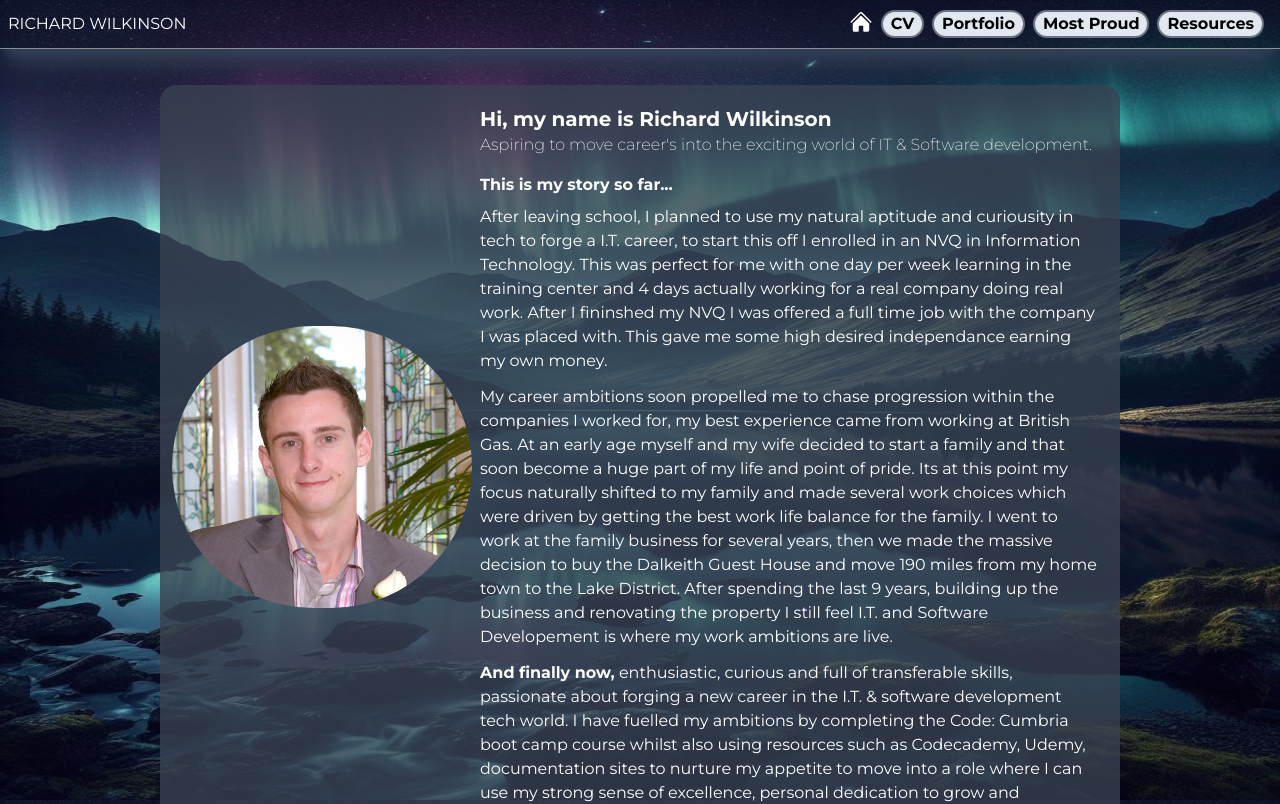
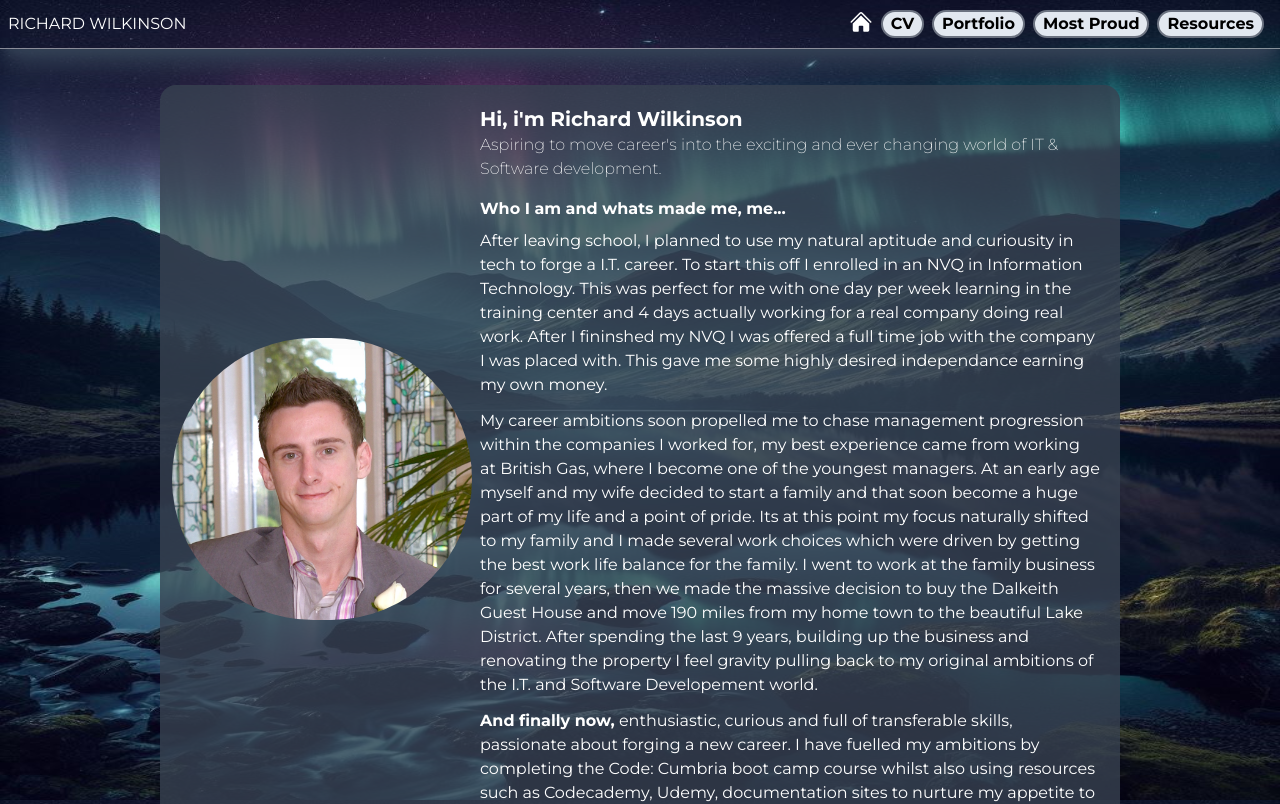
Before and after one commit to RichWilk1283/my-online-cv, a Next.js app: page / in a window 1280 px wide. Shown: the top 804 px of the page. Built offline with nearby package versions, Linux system fonts and the light colour scheme.

Commit message:
Updated wording for profile and skills on main page

```diff
--- a/components/mainpage/Profile.tsx
+++ b/components/mainpage/Profile.tsx
@@ -13,47 +13,46 @@ function Profile() {
           className="rounded-full"
         />
         <div className="p-2">
-          <h1 className="font-bold md:text-xl">
-            Hi, my name is Richard Wilkinson
-          </h1>
+          <h1 className="font-bold md:text-xl">Hi, i'm Richard Wilkinson</h1>
           <h3 className="font-extralight mb-4">
-            Aspiring to move career&apos;s into the exciting world of IT &amp;
-            Software development.
+            Aspiring to move career&apos;s into the exciting and ever changing
+            world of IT &amp; Software development.
           </h3>
-          <h4 className="font-bold mb-2">This is my story so far...</h4>
+          <h4 className="font-bold mb-2">Who I am and whats made me, me...</h4>
           <p className="mb-3">
             After leaving school, I planned to use my natural aptitude and
-            curiousity in tech to forge a I.T. career, to start this off I
+            curiousity in tech to forge a I.T. career. To start this off I
             enrolled in an NVQ in Information Technology. This was perfect for
             me with one day per week learning in the training center and 4 days
             actually working for a real company doing real work. After I
             fininshed my NVQ I was offered a full time job with the company I
-            was placed with. This gave me some high desired independance earning
-            my own money.
+            was placed with. This gave me some highly desired independance
+            earning my own money.
           </p>
           <p className="mb-3">
-            My career ambitions soon propelled me to chase progression within
-            the companies I worked for, my best experience came from working at
-            British Gas. At an early age myself and my wife decided to start a
-            family and that soon become a huge part of my life and point of
+            My career ambitions soon propelled me to chase management
+            progression within the companies I worked for, my best experience
+            came from working at British Gas, where I become one of the youngest
+            managers. At an early age myself and my wife decided to start a
+            family and that soon become a huge part of my life and a point of
             pride. Its at this point my focus naturally shifted to my family and
-            made several work choices which were driven by getting the best work
-            life balance for the family. I went to work at the family business
-            for several years, then we made the massive decision to buy the
-            Dalkeith Guest House and move 190 miles from my home town to the
-            Lake District. After spending the last 9 years, building up the
-            business and renovating the property I still feel I.T. and Software
-            Developement is where my work ambitions are live.
+            I made several work choices which were driven by getting the best
+            work life balance for the family. I went to work at the family
+            business for several years, then we made the massive decision to buy
+            the Dalkeith Guest House and move 190 miles from my home town to the
+            beautiful Lake District. After spending the last 9 years, building
+            up the business and renovating the property I feel gravity pulling
+            back to my original ambitions of the I.T. and Software Developement
+            world.
           </p>
           <p>
             <span className="font-bold">And finally now,</span> enthusiastic,
             curious and full of transferable skills, passionate about forging a
-            new career in the I.T. &amp; software development tech world. I have
-            fuelled my ambitions by completing the Code: Cumbria boot camp
-            course whilst also using resources such as Codecademy, Udemy,
-            documentation sites to nurture my appetite to move into a role where
-            I can use my strong sense of excellence, personal dedication to grow
-            and challenge myself.
+            new career. I have fuelled my ambitions by completing the Code:
+            Cumbria boot camp course whilst also using resources such as
+            Codecademy, Udemy, documentation sites to nurture my appetite to
+            move into a role where I can use my strong sense of excellence,
+            personal dedication to grow and challenge myself.
           </p>
         </div>
       </section>
--- a/components/mainpage/Skills.tsx
+++ b/components/mainpage/Skills.tsx
@@ -33,6 +33,7 @@ function Skills() {
                 <li>Team player</li>
                 <li>Self driven</li>
                 <li>Hard working ethic</li>
+                <li>Highly Adaptable</li>
               </ul>
             </div>
           </div>
```
